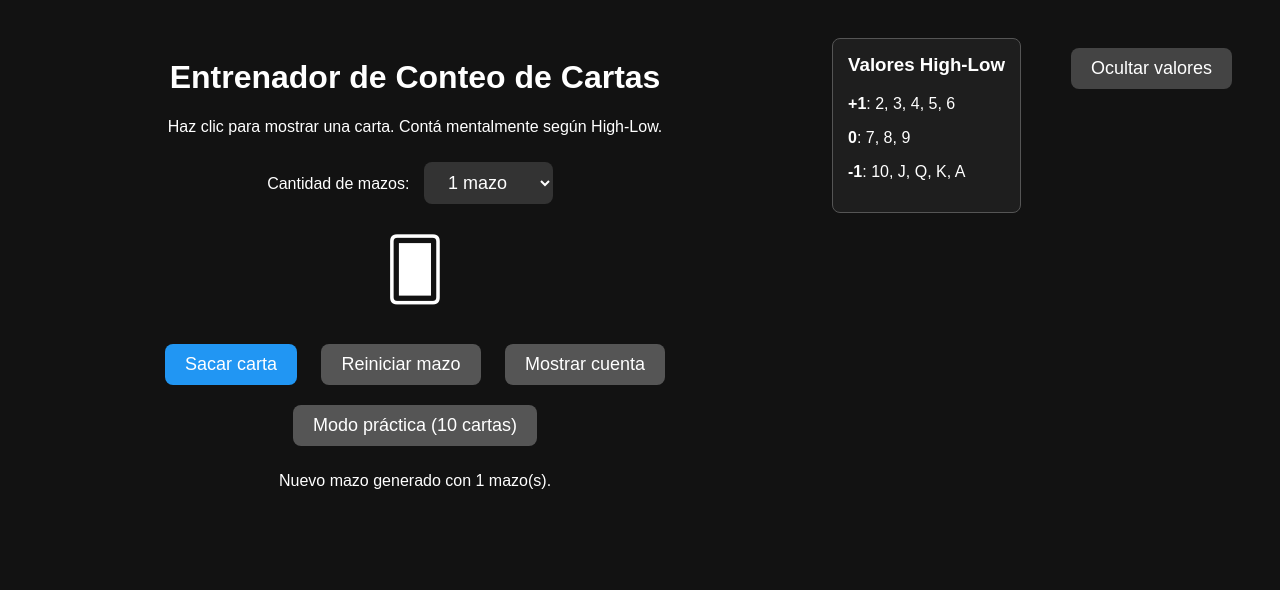
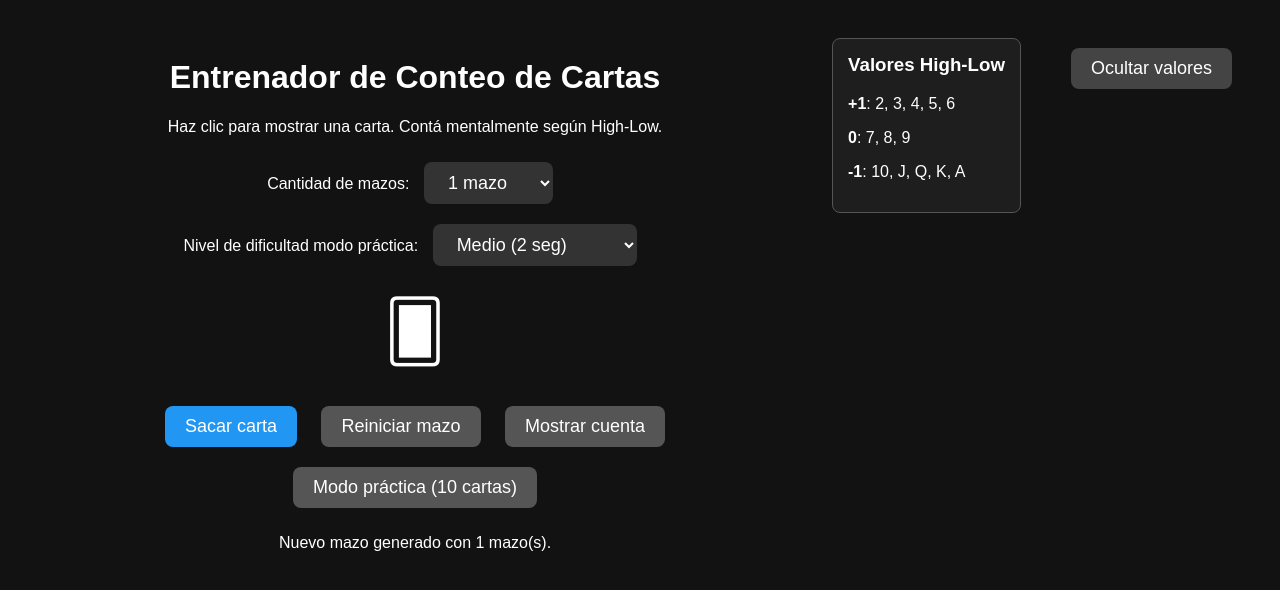
Before and after one commit to FreenFX/Conteo-Cartas-Trainer, a plain HTML site: page index.html in a window 1280 px wide. Drawn offline with Linux system fonts and the light colour scheme.

Commit message:
index.html

```diff
--- a/index.html
+++ b/index.html
@@ -1,15 +1,15 @@
 <!DOCTYPE html>
 <html lang="es">
 <head>
-  <meta charset="UTF-8">
-  <meta name="viewport" content="width=device-width, initial-scale=1.0">
+  <meta charset="UTF-8" />
+  <meta name="viewport" content="width=device-width, initial-scale=1" />
   <title>Entrenador de Conteo de Cartas</title>
   <style>
     body {
       font-family: Arial, sans-serif;
       padding: 30px;
       background-color: #121212;
-      color: #ffffff;
+      color: #fff;
       display: flex;
       flex-direction: row;
       justify-content: center;
@@ -29,7 +29,9 @@
     .card.animate {
       transform: scale(1.2);
     }
-    button, select, input {
+    button,
+    select,
+    input {
       padding: 10px 20px;
       margin: 10px;
       font-size: 18px;
@@ -45,7 +47,8 @@
       background-color: #555;
       color: white;
     }
-    select, input[type="number"] {
+    select,
+    input[type='number'] {
       background-color: #333;
       color: white;
     }
@@ -78,6 +81,16 @@
       <option value="6">6 mazos</option>
     </select>
 
+    <div>
+      <label for="dificultad">Nivel de dificultad modo práctica:</label>
+      <select id="dificultad">
+        <option value="3000">Fácil (3 seg)</option>
+        <option value="2000" selected>Medio (2 seg)</option>
+        <option value="1000">Difícil (1 seg)</option>
+        <option value="500">Extremo (0.5 seg)</option>
+      </select>
+    </div>
+
     <div class="card" id="cardDisplay">🂠</div>
 
     <button class="btn-primary" onclick="drawCard()">Sacar carta</button>
@@ -87,7 +100,7 @@
 
     <div id="inputResultado" style="display: none;">
       <p>¿Cuál fue la cuenta total?</p>
-      <input type="number" id="resultadoUsuario">
+      <input type="number" id="resultadoUsuario" />
       <button class="btn-primary" onclick="verificarResultado()">Enviar</button>
     </div>
 
@@ -189,7 +202,8 @@
         setTimeout(() => cardDisplay.classList.remove('animate'), 200);
       }, 50);
       practicaCount++;
-      setTimeout(mostrarCartasPractica, 2000);
+      const dificultad = parseInt(document.getElementById('dificultad').value);
+      setTimeout(mostrarCartasPractica, dificultad);
     }
 
     function verificarResultado() {
```
